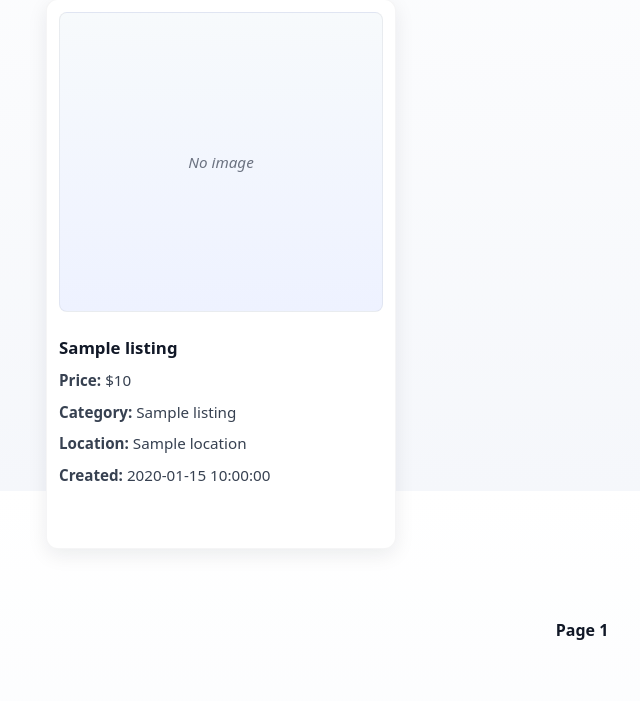
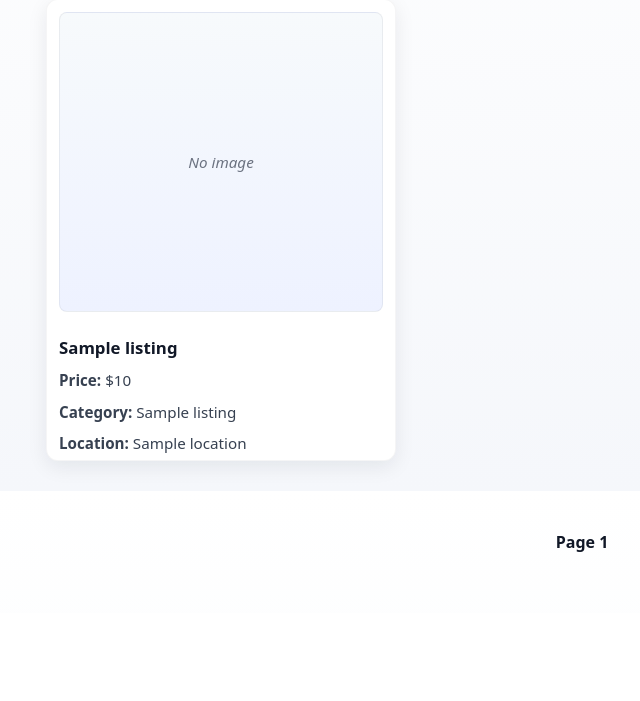
Before and after one commit to Kivi-Vuorilehto/tikawe_boot_sale_website, a Flask app: template templates/profile.html in a window 1280 px wide. Shown: the part 309-1010 px from the top of the page, without its empty margins (58-698 px from the left). After the commit the page ends 861 px from the top, so only its background shows below. Run offline with Flask 3, Linux system fonts and the light colour scheme; the template is opened without the code that fills it: most values are stand-ins (such as "Sample title", 1, 10 or a date in 2020).

Commit message:
fixed listing text overflow on index and profile

```diff
--- a/static/css/style.css
+++ b/static/css/style.css
@@ -225,8 +225,8 @@ button:hover { background: var(--accent-600); }
   text-align: left;
   height: 100%;
   width: 350px;
-  max-height: 550px;
-  min-height: 550px;
+  max-height: 462px;
+  min-height: 462px;
 }
 
 .listing-card:hover {
@@ -279,6 +279,9 @@ button:hover { background: var(--accent-600); }
 .listing-card h3 {
   font-size: 1.05rem;
   margin-top: 10px;
+  white-space: nowrap;
+  overflow: hidden;
+  text-overflow: ellipsis;
 }
 
 .listing-card p {
@@ -288,6 +291,9 @@ button:hover { background: var(--accent-600); }
   line-height: 1.3;
   word-break: break-word;
   overflow-wrap: break-word;
+  white-space: nowrap;
+  overflow: hidden;
+  text-overflow: ellipsis;
 }
 
 .gallery-container {
```
